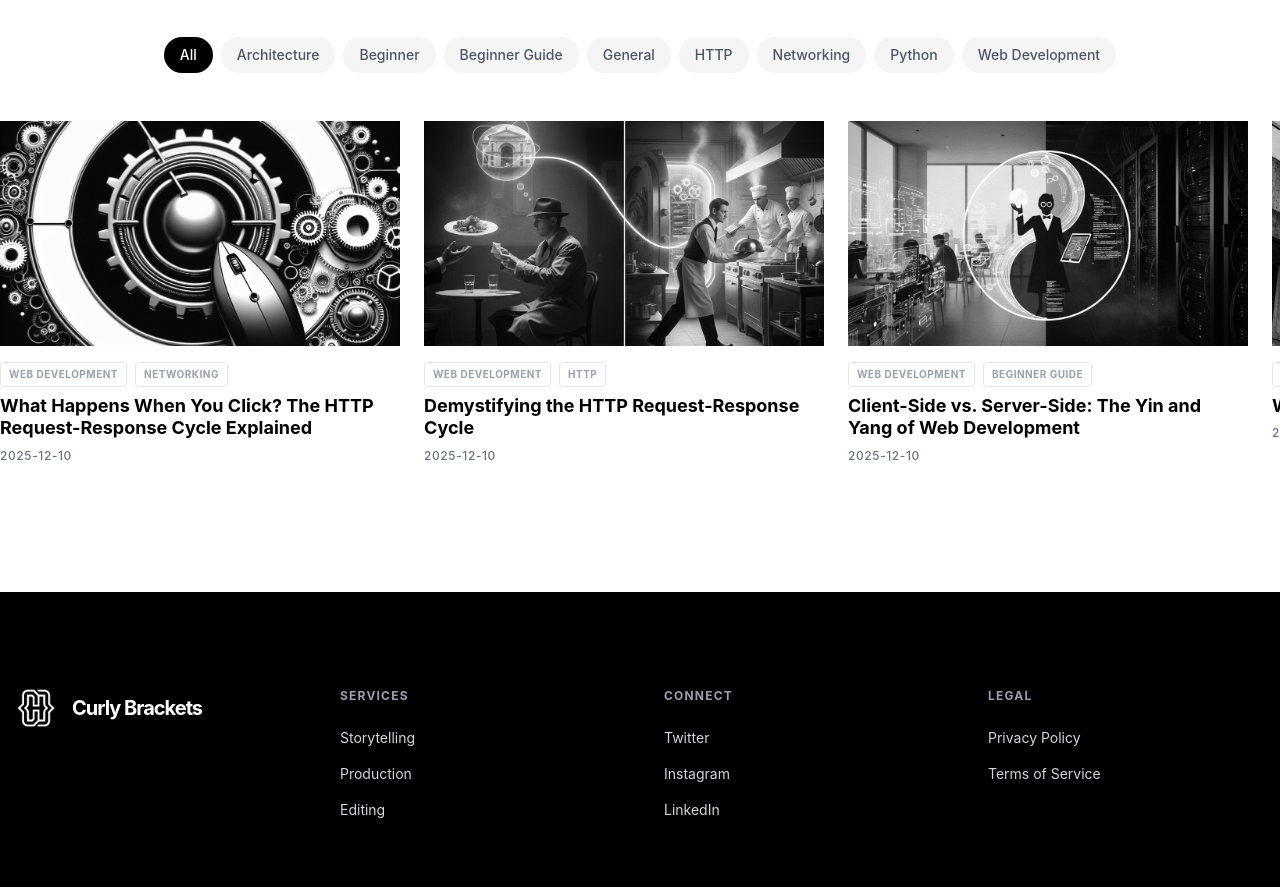
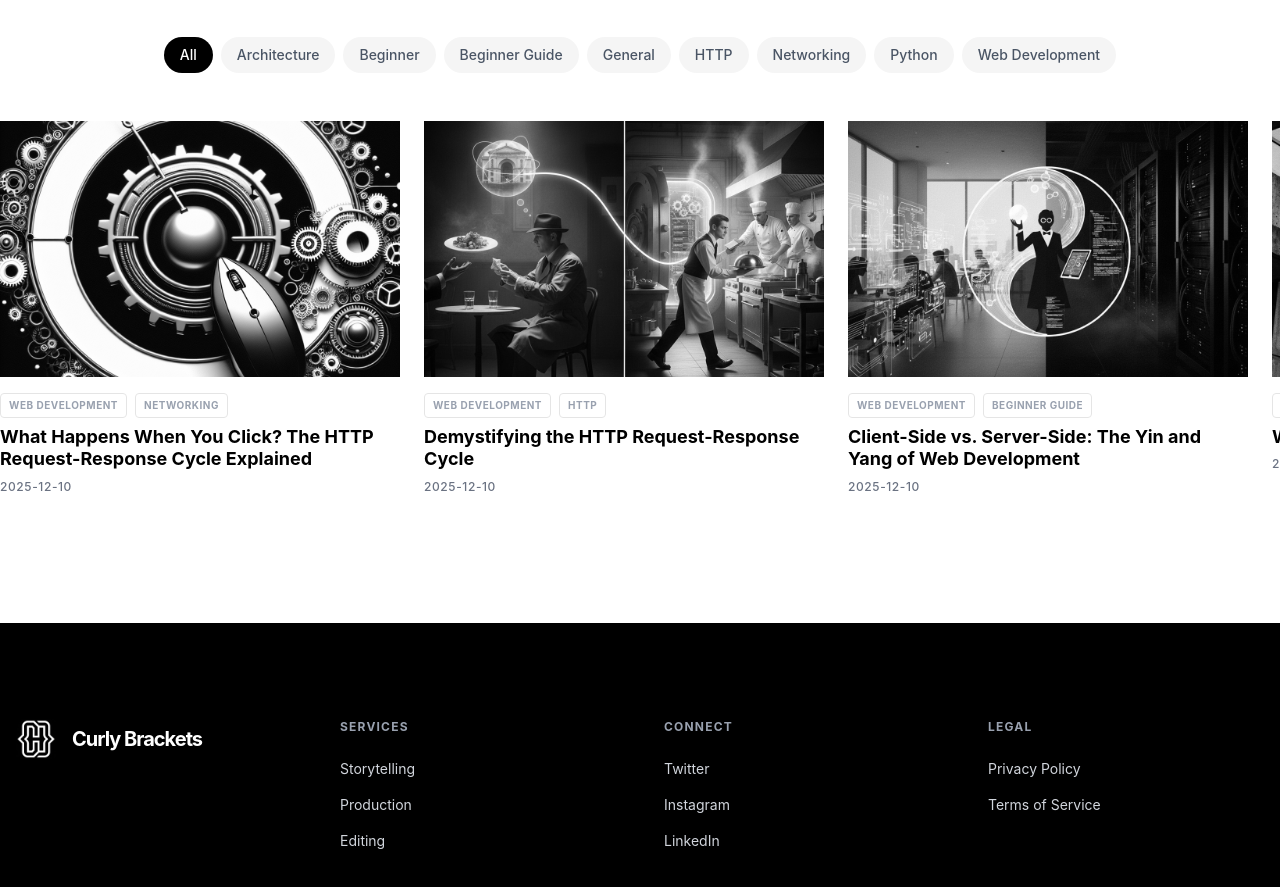
Before and after one commit to dwedigital/curly-brackets-site, a Next.js app: page / in a window 1280 px wide. Shown: the part 2732-3619 px from the top of the page. Built offline with nearby package versions, Linux system fonts and the light colour scheme.

Commit message:
styling changes on carousel

```diff
--- a/src/app/components/PostCarousel.tsx
+++ b/src/app/components/PostCarousel.tsx
@@ -41,7 +41,7 @@ export default function PostCarousel({ posts }: PostCarouselProps) {
                 {posts.map((post) => (
                     <div key={post.id} className="min-w-[85vw] md:min-w-[calc(33.333%-1rem)] snap-start">
                         <Link href={`/blog/${post.id}`} className="block group/card h-full flex flex-col">
-                            <div className="relative aspect-[16/9] bg-gray-100 mb-4 overflow-hidden">
+                            <div className="relative h-64 w-full bg-gray-100 mb-4 overflow-hidden">
                                 {post.image ? (
                                     <Image
                                         src={post.image}
```
